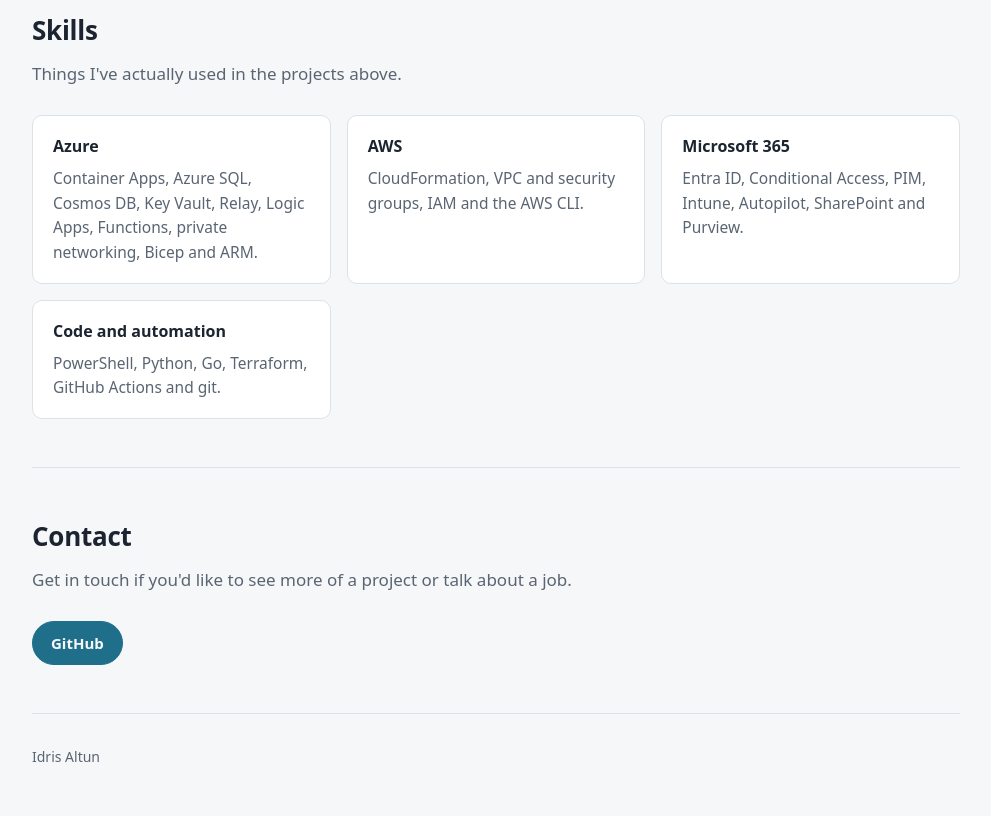
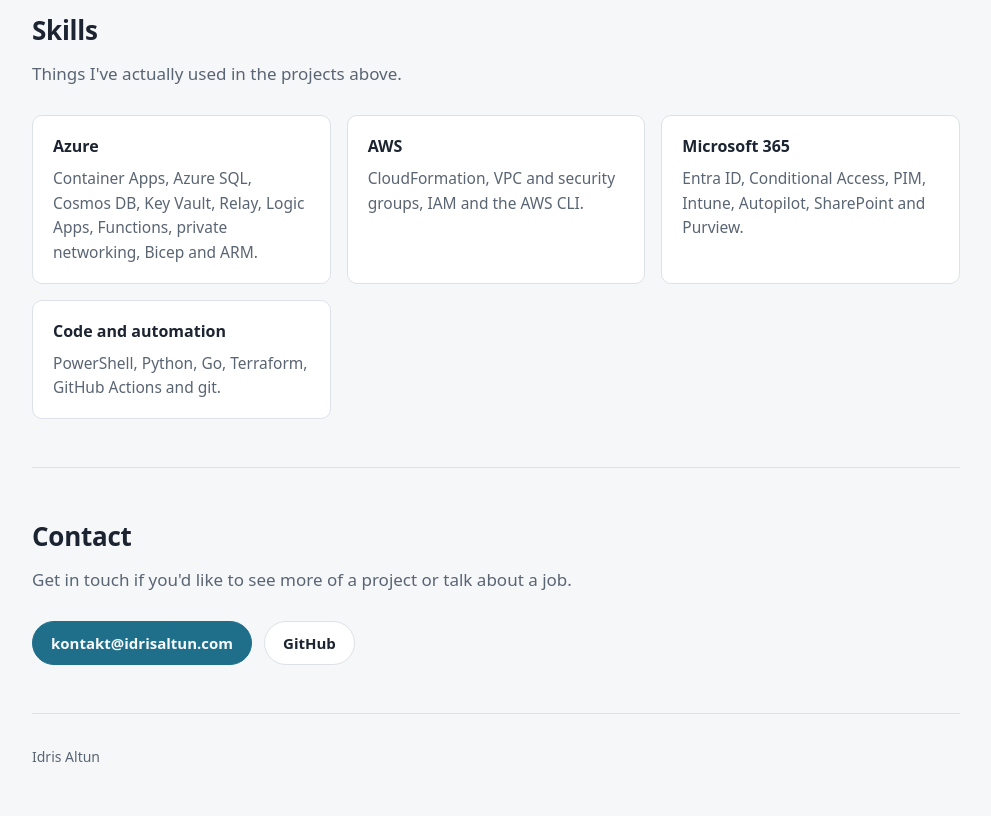
Before and after one commit to Idris1980/idris1980.github.io, a plain HTML site: page en/index.html in a window 1280 px wide. Shown: the part 2575-3391 px from the top of the page, without its empty margins (144-1135 px from the left). Drawn offline with Linux system fonts and the light colour scheme.

Commit message:
Lägg till kontakt@idrisaltun.com

```diff
--- a/en/index.html
+++ b/en/index.html
@@ -163,7 +163,8 @@
       <h2>Contact</h2>
       <p class="under">Get in touch if you'd like to see more of a project or talk about a job.</p>
       <div class="lankar">
-        <a class="knapp fylld" href="https://github.com/Idris1980">GitHub</a>
+        <a class="knapp fylld" href="mailto:kontakt@idrisaltun.com">kontakt@idrisaltun.com</a>
+        <a class="knapp" href="https://github.com/Idris1980">GitHub</a>
       </div>
     </section>
   </main>
```
Also changed, not shown: index.html (+2 -1 lines).
